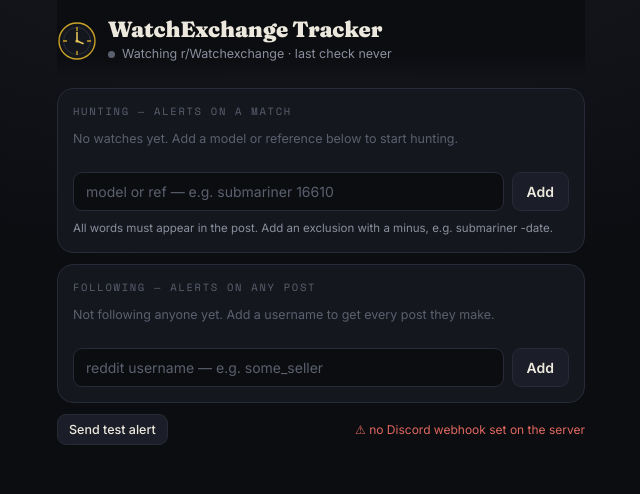
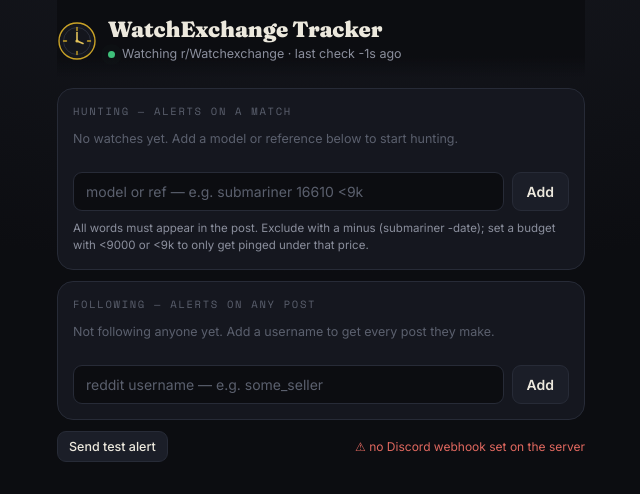
Before and after one commit to talll12121-web/Watch-Recon, a Flask app: page / in a window 1280 px wide. Shown: the top 494 px of the page, without its empty margins (319-959 px from the left). Run offline with Flask 3, Linux system fonts and the light colour scheme; data that the repository does not hold is empty.

Commit message:
Add deal detection and per-watch price cap
Flag listings priced under a model's historical median (gold "deal"
alert) and let each watch carry a budget so you're only pinged under a
set price. Effective ask = precise title price or flair midpoint,
compared to the cached market median (median of the last <=3 months).
Budget syntax in the watch input: `<9000` or `<9k`.

Co-Authored-By: Claude Opus 4.7 <noreply@anthropic.com>

```diff
--- a/app.py
+++ b/app.py
@@ -51,12 +51,13 @@ NOTIFY_ON_FIRST_RUN = os.environ.get("NOTIFY_ON_FIRST_RUN", "false").lower() ==
 PRICE_SINCE = os.environ.get("PRICE_SINCE", "2025-01-01")   # earliest month to chart
 PRICE_CACHE_TTL = int(os.environ.get("PRICE_CACHE_TTL_SECONDS", "43200"))  # 12h
 PRICE_MAX_PAGES = int(os.environ.get("PRICE_MAX_PAGES", "6"))   # pullpush pages (100 each) per lookup
+DEAL_THRESHOLD_PCT = float(os.environ.get("DEAL_THRESHOLD_PCT", "12"))  # flag listings this % under median
 PULLPUSH_API = "https://api.pullpush.io/reddit/search/submission/"
 
 logging.basicConfig(level=logging.INFO, format="%(asctime)s  %(levelname)-7s  %(message)s", datefmt="%H:%M:%S")
 log = logging.getLogger("tracker")
 
-COLOR = {"watch": 3066993, "user": 3447003, "both": 15844367}
+COLOR = {"watch": 3066993, "user": 3447003, "both": 15844367, "deal": 13215543}   # deal = gold
 
 _state = {"last_poll": None, "last_error": None}
 
@@ -89,6 +90,13 @@ def init_db():
             price TEXT, reason TEXT, kind TEXT, ts REAL);
         CREATE TABLE IF NOT EXISTS price_cache (k TEXT PRIMARY KEY, ts REAL, json TEXT);
         """)
+        for table, col, decl in (("watches", "max_price", "REAL"),
+                                 ("alerts", "price_val", "REAL"),
+                                 ("alerts", "market_median", "REAL"),
+                                 ("alerts", "deal_pct", "REAL")):
+            have = {r["name"] for r in c.execute(f"PRAGMA table_info({table})")}
+            if col not in have:
+                c.execute(f"ALTER TABLE {table} ADD COLUMN {col} {decl}")
     log.info("DB ready at %s", DB_PATH)
 
 
@@ -97,10 +105,12 @@ def load_watches():
         rows = c.execute("SELECT * FROM watches ORDER BY created").fetchall()
     out = []
     for r in rows:
+        keys = r.keys()
         out.append({
             "id": r["id"], "label": r["label"],
             "terms": json.loads(r["terms"] or "[]"),
             "exclude": json.loads(r["exclude"] or "[]"),
+            "max_price": (r["max_price"] if "max_price" in keys else None),
         })
     return out
 
@@ -148,7 +158,18 @@ def price_of(text):
     m = PRICE_RE.search(text or ""); return m.group(0).replace(" ", "") if m else None
 
 
-def match_watches(title, body, watches):
+def flair_of(entry):
+    # Reddit RSS puts the post's link flair (e.g. "$9000-$11999") in entry.tags as a
+    # category term. Return the one that looks like a price-range flair, if any.
+    for t in getattr(entry, "tags", []) or []:
+        term = (getattr(t, "term", None) or (t.get("term") if isinstance(t, dict) else None) or "")
+        if FLAIR_RANGE_RE.search(term) or FLAIR_PLUS_RE.search(term):
+            return term
+    return None
+
+
+def watch_hits(title, body, watches):
+    # Full matched watch dicts (so callers can read max_price/terms for deal scoring).
     if REQUIRE_TAGS and not any(t in tags_of(title) for t in REQUIRE_TAGS):
         return []
     hay = (title + " " + re.sub("<[^>]+>", " ", body)).lower()
@@ -156,8 +177,12 @@ def match_watches(title, body, watches):
     for w in watches:
         terms = [t.lower() for t in w["terms"]]
         if terms and all(t in hay for t in terms) and not any(x.lower() in hay for x in w["exclude"]):
-            hits.append(w["label"])
+            hits.append(w)
     return hits
+
+
+def match_watches(title, body, watches):
+    return [w["label"] for w in watch_hits(title, body, watches)]
 
 
 # ----------------------------------------------------------------------------- price history
@@ -281,12 +306,17 @@ def price_series(watch, force=False):
                "min": round(min(v)), "max": round(max(v))}
               for lbl, v in sorted(buckets.items())]
     total = sum(len(v) for v in buckets.values())
+    # A single "market median" for deal-scoring: median over the most recent ≤3 months'
+    # monthly medians, so a one-off spike month doesn't skew the bargain threshold.
+    recent = [p["median"] for p in points[-3:]]
+    market_median = round(_median(recent)) if recent else None
 
     result = {
         "label": watch["label"], "terms": terms, "since": PRICE_SINCE,
         "source": "r/WatchExchange price-range flair (midpoint), via pullpush.io",
         "note": "Asking prices from listings — not verified sold prices.",
         "points": points, "listings": total, "scanned": scanned, "truncated": truncated,
+        "market_median": market_median,
         "generated": time.time(), "cached": False, "stale": False,
     }
     if points:
@@ -309,8 +339,28 @@ def price_series(watch, force=False):
     return result
 
 
+def _watch_key(watch):
+    tl = [t.lower() for t in watch["terms"]]
+    exclude = [x.lower() for x in watch.get("exclude", [])]
+    return "||".join(sorted(tl)) + "##" + "|".join(sorted(exclude))
+
+
+def cached_market_median(watch):
+    # The model's market median from the price cache ONLY — never triggers a fetch, so the
+    # poll loop stays fast and never hits pullpush. Returns None until the chart is warmed
+    # (open the $ chart once, or add_watch warms it in the background).
+    with db() as c:
+        row = c.execute("SELECT json FROM price_cache WHERE k=?", (_watch_key(watch),)).fetchone()
+    if not row:
+        return None
+    try:
+        return json.loads(row["json"]).get("market_median")
+    except Exception:
+        return None
+
+
 # ----------------------------------------------------------------------------- discord
-def send_discord(entry, reasons, kind):
+def send_discord(entry, reasons, kind, est=None, market_median=None, deal_pct=0.0):
     if not DISCORD_WEBHOOK_URL:
         log.error("No DISCORD_WEBHOOK_URL set — cannot send."); return False
     title = getattr(entry, "title", "(no title)")
@@ -319,6 +369,9 @@ def send_discord(entry, reasons, kind):
     fields = [{"name": "Why", "value": "\n".join(reasons), "inline": False},
               {"name": "Author", "value": f"u/{author_of(entry)}", "inline": True}]
     if price: fields.append({"name": "Price", "value": price, "inline": True})
+    elif est: fields.append({"name": "Est. asking", "value": f"~${est:,.0f}", "inline": True})
+    if market_median:
+        fields.append({"name": "Market median", "value": f"${market_median:,.0f}", "inline": True})
     embed = {"title": title[:250], "url": getattr(entry, "link", ""), "color": COLOR[kind],
              "fields": fields,
              "timestamp": datetime.fromtimestamp(time_of(entry), tz=timezone.utc).isoformat(),
@@ -335,13 +388,15 @@ def send_discord(entry, reasons, kind):
     return False
 
 
-def record_alert(entry, reasons, kind):
+def record_alert(entry, reasons, kind, est=None, market_median=None, deal_pct=0.0):
     with db() as c:
-        c.execute("INSERT INTO alerts (post_id,title,link,author,price,reason,kind,ts) VALUES (?,?,?,?,?,?,?,?)",
+        c.execute("INSERT INTO alerts (post_id,title,link,author,price,reason,kind,ts,"
+                  "price_val,market_median,deal_pct) VALUES (?,?,?,?,?,?,?,?,?,?,?)",
                   (getattr(entry, "id", "") or getattr(entry, "link", ""),
                    getattr(entry, "title", ""), getattr(entry, "link", ""),
                    author_of(entry), price_of(getattr(entry, "title", "")) or price_of(body_of(entry)),
-                   " · ".join(reasons), kind, time_of(entry)))
+                   " · ".join(reasons), kind, time_of(entry),
+                   est, market_median, (round(deal_pct, 1) if deal_pct else None)))
         c.execute("DELETE FROM alerts WHERE id NOT IN (SELECT id FROM alerts ORDER BY ts DESC LIMIT 200)")
 
 
@@ -375,16 +430,41 @@ def scan_once(suppress=False):
             with db() as c: c.execute("INSERT OR IGNORE INTO seen VALUES (?,?)", (pid, time.time()))
             continue
         title, body = getattr(entry, "title", "") or "", body_of(entry)
-        reasons, followed, matched = [], author_of(entry).lower() in user_set, match_watches(title, body, watches)
+        followed = author_of(entry).lower() in user_set
+        hits = watch_hits(title, body, watches)
+
+        # Effective asking price for this listing (precise title price, or flair midpoint).
+        flair = flair_of(entry)
+        est = listing_price(title, body, flair)
+
+        # Per-watch budget: drop matches whose asking price is over that watch's cap.
+        # (Keep matches with no price estimate — better to over-alert than miss silently.)
+        kept = [w for w in hits if not (w.get("max_price") and est and est > w["max_price"])]
+
+        # Deal score: compare est to the best (highest) market median among matched models,
+        # so a real bargain on ANY matched model still flags. Cached medians only — no fetch.
+        best_pct, best_med = 0.0, None
+        for w in kept:
+            med = cached_market_median(w)
+            if med and est and est < med:
+                pct = (med - est) / med * 100.0
+                if pct > best_pct:
+                    best_pct, best_med = pct, med
+        is_deal = best_pct >= DEAL_THRESHOLD_PCT
+
+        reasons = []
         if followed: reasons.append(f"👤 Followed user u/{author_of(entry)}")
-        if matched: reasons.append("🎯 " + ", ".join(matched))
+        if kept: reasons.append("🎯 " + ", ".join(w["label"] for w in kept))
+        if is_deal:
+            reasons.append(f"🔥 ~{round(best_pct)}% under median (${best_med:,.0f})")
+
         if reasons:
-            kind = "both" if (followed and matched) else ("user" if followed else "watch")
+            kind = "deal" if is_deal else ("both" if (followed and kept) else ("user" if followed else "watch"))
             if suppress:
                 log.info("[priming] would alert: %s", title[:70])
             else:
-                if send_discord(entry, reasons, kind):
-                    record_alert(entry, reasons, kind); sent += 1
+                if send_discord(entry, reasons, kind, est, best_med, best_pct):
+                    record_alert(entry, reasons, kind, est, best_med, best_pct); sent += 1
                     log.info("ALERT: %s", title[:70])
         with db() as c:
             c.execute("INSERT OR IGNORE INTO seen VALUES (?,?)", (pid, time.time()))
@@ -500,10 +580,26 @@ def add_watch():
     if not terms: return jsonify({"error": "Enter at least one term, e.g. 'submariner 16610'."}), 400
     label = (d.get("label") or " ".join(terms)).strip()
     exclude = d.get("exclude") or []
+    try:
+        max_price = float(d["max_price"]) if d.get("max_price") not in (None, "") else None
+    except (TypeError, ValueError):
+        max_price = None
     with db() as c:
-        c.execute("INSERT INTO watches (label,terms,exclude,created) VALUES (?,?,?,?)",
-                  (label, json.dumps(terms), json.dumps(exclude), time.time()))
+        cur = c.execute("INSERT INTO watches (label,terms,exclude,created,max_price) VALUES (?,?,?,?,?)",
+                        (label, json.dumps(terms), json.dumps(exclude), time.time(), max_price))
+        wid = cur.lastrowid
+    # Warm the price cache so deal-scoring has a market median without waiting for the
+    # user to open the chart. Best-effort, off the request thread.
+    watch = {"id": wid, "label": label, "terms": terms, "exclude": exclude, "max_price": max_price}
+    threading.Thread(target=lambda: _safe_warm(watch), daemon=True).start()
     return jsonify({"ok": True})
+
+
+def _safe_warm(watch):
+    try:
+        price_series(watch)
+    except Exception as e:
+        log.warning("cache warm failed for %s: %s", watch.get("label"), e)
 
 
 @app.route("/api/watches/<int:wid>", methods=["DELETE"])
--- a/templates/index.html
+++ b/templates/index.html
@@ -50,6 +50,8 @@
   .chip .chart{cursor:pointer;color:var(--gilt-soft);font-family:"Space Mono",monospace;font-size:13px;
     font-weight:700;line-height:1;padding:0 3px;border:0;background:none}
   .chip .chart:hover{color:var(--gilt)}
+  .chip .cap-tag{font-family:"Space Mono",monospace;font-size:11px;color:var(--gilt);
+    background:rgba(212,175,55,.12);border:1px solid rgba(212,175,55,.35);border-radius:6px;padding:1px 5px}
   .empty{color:var(--faint);font-size:12.5px;margin:0 0 12px}
 
   .addrow{display:flex;gap:8px}
@@ -75,9 +77,13 @@
   .alert{position:relative;background:var(--panel);border:1px solid var(--line);border-radius:16px;
     padding:14px;margin-bottom:11px;border-left:3px solid var(--gilt)}
   .alert.user{border-left-color:var(--indigo)} .alert.both{border-left-color:var(--gilt)}
+  .alert.deal{border-left-color:var(--gilt);box-shadow:0 0 0 1px rgba(212,175,55,.35),0 0 22px rgba(212,175,55,.12)}
   .reason{display:inline-flex;align-items:center;gap:6px;font-family:"Space Mono",monospace;font-size:10.5px;
     letter-spacing:.06em;text-transform:uppercase;font-weight:700}
-  .reason.watch,.reason.both{color:var(--gilt-soft)} .reason.user{color:var(--indigo-soft)}
+  .reason.watch,.reason.both{color:var(--gilt-soft)} .reason.user{color:var(--indigo-soft)} .reason.deal{color:var(--gilt)}
+  .deal-badge{margin-left:8px;font-family:"Space Mono",monospace;font-size:10.5px;font-weight:700;
+    color:#1a1206;background:var(--gilt);border-radius:6px;padding:2px 7px;letter-spacing:.02em}
+  .meta .med{font-family:"Space Mono",monospace;color:var(--muted)}
   .alert h3{font-weight:600;font-size:14.5px;margin:8px 0 0;line-height:1.32}
   .alert h3 a{color:var(--ink);text-decoration:none} .alert h3 a:hover{color:var(--gilt-soft)}
   .meta{display:flex;flex-wrap:wrap;align-items:center;gap:9px;margin-top:9px;font-size:12px;color:var(--muted)}
@@ -133,10 +139,10 @@
     <p class="eyebrow">Hunting — alerts on a match</p>
     <div id="watch-chips" class="chips"></div>
     <div class="addrow">
-      <input id="watch-input" type="text" placeholder="model or ref — e.g. submariner 16610" autocomplete="off">
+      <input id="watch-input" type="text" placeholder="model or ref — e.g. submariner 16610 <9k" autocomplete="off">
       <button class="btn" onclick="addWatch()">Add</button>
     </div>
-    <p class="hint">All words must appear in the post. Add an exclusion with a minus, e.g. <span class="mono">submariner -date</span>.</p>
+    <p class="hint">All words must appear in the post. Exclude with a minus (<span class="mono">submariner -date</span>); set a budget with <span class="mono">&lt;9000</span> or <span class="mono">&lt;9k</span> to only get pinged under that price.</p>
   </section>
 
   <!-- FOLLOWING -->
@@ -189,9 +195,14 @@ function esc(x){ return (x||"").replace(/[&<>"]/g,c=>({"&":"&amp;","<":"&lt;",">
 async function api(path, opts){ const r=await fetch(path,opts); if(!r.ok){ let e="Request failed"; try{e=(await r.json()).error||e;}catch{} throw new Error(e);} return r.status===204?null:r.json(); }
 
 function parseWatch(raw){
-  const terms=[], exclude=[];
-  raw.trim().split(/\s+/).forEach(w=>{ if(w.startsWith("-")&&w.length>1) exclude.push(w.slice(1)); else if(w) terms.push(w); });
-  return {terms, exclude};
+  const terms=[], exclude=[]; let max_price=null;
+  raw.trim().split(/\s+/).forEach(w=>{
+    const b=w.match(/^<\$?([\d,]+)k?$/i);
+    if(b){ let v=+b[1].replace(/,/g,""); if(/k$/i.test(w)) v*=1000; if(v>0) max_price=v; }
+    else if(w.startsWith("-")&&w.length>1) exclude.push(w.slice(1));
+    else if(w) terms.push(w);
+  });
+  return {terms, exclude, max_price};
 }
 
 async function loadState(){
@@ -206,7 +217,8 @@ async function loadState(){
     $("#watch-chips").innerHTML = s.watches.length ? s.watches.map(w=>{
       const ref = w.terms.slice(1).join(" ");
       const ex = w.exclude.length ? ` <span style="color:var(--faint)">−${esc(w.exclude.join(" "))}</span>`:"";
-      return `<span class="chip"><span class="name">${esc(w.terms[0]||w.label)}</span>${ref?`<span class="ref">${esc(ref)}</span>`:""}${ex}<button class="chart" title="price history" onclick="openPrices(${w.id})">$</button><button class="x" title="remove" onclick="delWatch(${w.id})">×</button></span>`;
+      const cap = w.max_price ? ` <span class="cap-tag" title="only alert under this price">≤$${Math.round(w.max_price).toLocaleString()}</span>`:"";
+      return `<span class="chip"><span class="name">${esc(w.terms[0]||w.label)}</span>${ref?`<span class="ref">${esc(ref)}</span>`:""}${ex}${cap}<button class="chart" title="price history" onclick="openPrices(${w.id})">$</button><button class="x" title="remove" onclick="delWatch(${w.id})">×</button></span>`;
     }).join("") : `<p class="empty">No watches yet. Add a model or reference below to start hunting.</p>`;
     // users
     $("#user-chips").innerHTML = s.users.length ? s.users.map(u=>
@@ -220,11 +232,14 @@ async function loadAlerts(){
     const a = await api("/api/alerts?limit=40");
     $("#alert-count").textContent = a.length ? `${a.length} shown` : "";
     $("#feed").innerHTML = a.length ? a.map(x=>{
-      const label = x.kind==="user"?"Followed user":(x.kind==="both"?"Watch + user":"Watch match");
+      const label = x.kind==="deal"?"Deal":(x.kind==="user"?"Followed user":(x.kind==="both"?"Watch + user":"Watch match"));
+      const deal = x.deal_pct ? `<span class="deal-badge">🔥 ~${Math.round(x.deal_pct)}% under median</span>`:"";
+      const priceTxt = x.price ? esc(x.price) : (x.price_val?`~$${Math.round(x.price_val).toLocaleString()}`:"");
+      const med = x.market_median?`<span class="sep">·</span><span class="med">median $${Math.round(x.market_median).toLocaleString()}</span>`:"";
       return `<article class="alert ${x.kind}">
-        <span class="reason ${x.kind}">● ${label}</span>
+        <span class="reason ${x.kind}">● ${label}</span>${deal}
         <h3><a href="${esc(x.link)}" target="_blank" rel="noopener">${esc(x.title)}</a></h3>
-        <div class="meta"><span>u/${esc(x.author)}</span>${x.price?`<span class="sep">·</span><span class="price">${esc(x.price)}</span>`:""}<span class="sep">·</span><span>${ago(x.ts)}</span></div>
+        <div class="meta"><span>u/${esc(x.author)}</span>${priceTxt?`<span class="sep">·</span><span class="price">${priceTxt}</span>`:""}${med}<span class="sep">·</span><span>${ago(x.ts)}</span></div>
       </article>`;
     }).join("") : `<div class="feed-empty">No alerts yet. When a matching watch or a followed user posts, it shows here — and pings your Discord.</div>`;
   }catch(e){}
@@ -232,8 +247,8 @@ async function loadAlerts(){
 
 async function addWatch(){
   const inp=$("#watch-input"), raw=inp.value.trim(); if(!raw) return;
-  const {terms,exclude}=parseWatch(raw);
-  try{ await api("/api/watches",{method:"POST",headers:{"Content-Type":"application/json"},body:JSON.stringify({terms,exclude})}); inp.value=""; toast("Watch added — live from the next check.","ok"); loadState(); }
+  const {terms,exclude,max_price}=parseWatch(raw);
+  try{ await api("/api/watches",{method:"POST",headers:{"Content-Type":"application/json"},body:JSON.stringify({terms,exclude,max_price})}); inp.value=""; toast("Watch added — live from the next check.","ok"); loadState(); }
   catch(e){ toast(e.message,"err"); }
 }
 async function delWatch(id){ try{ await api(`/api/watches/${id}`,{method:"DELETE"}); loadState(); }catch(e){ toast(e.message,"err"); } }
```
